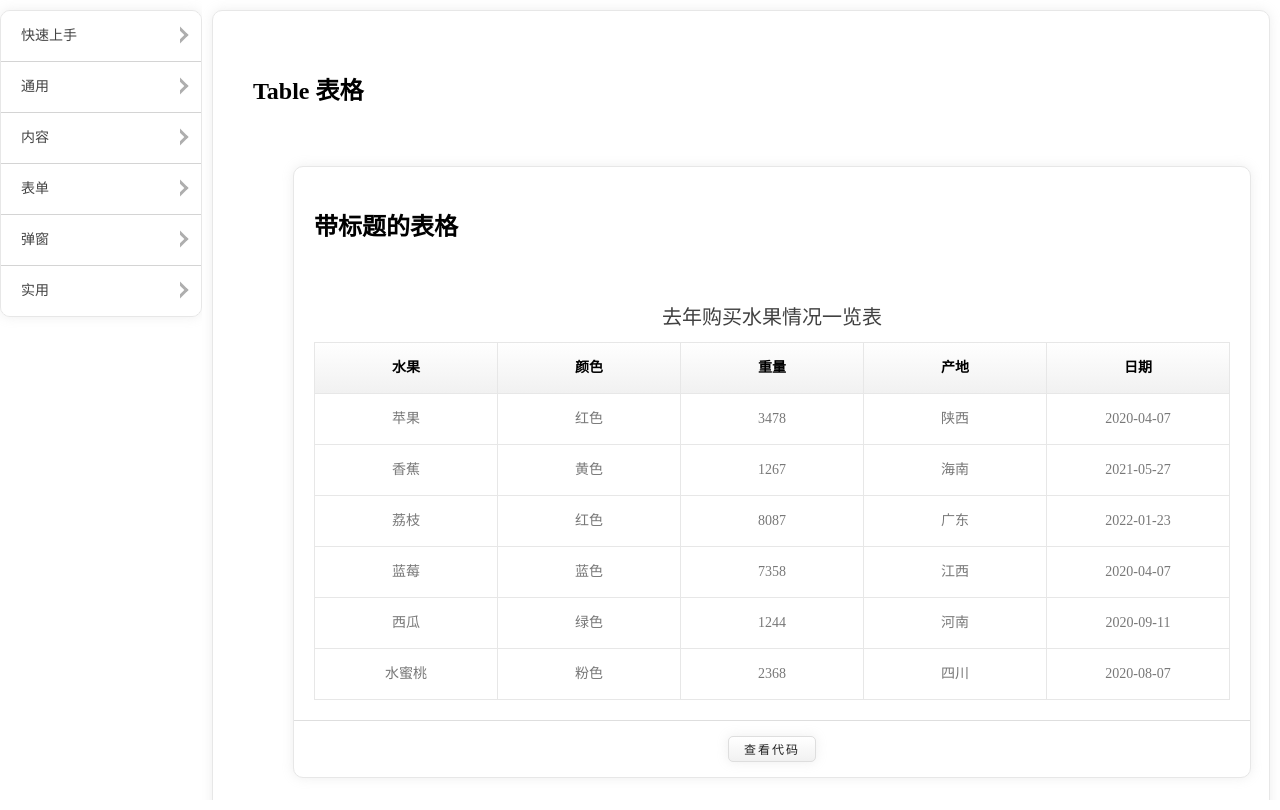
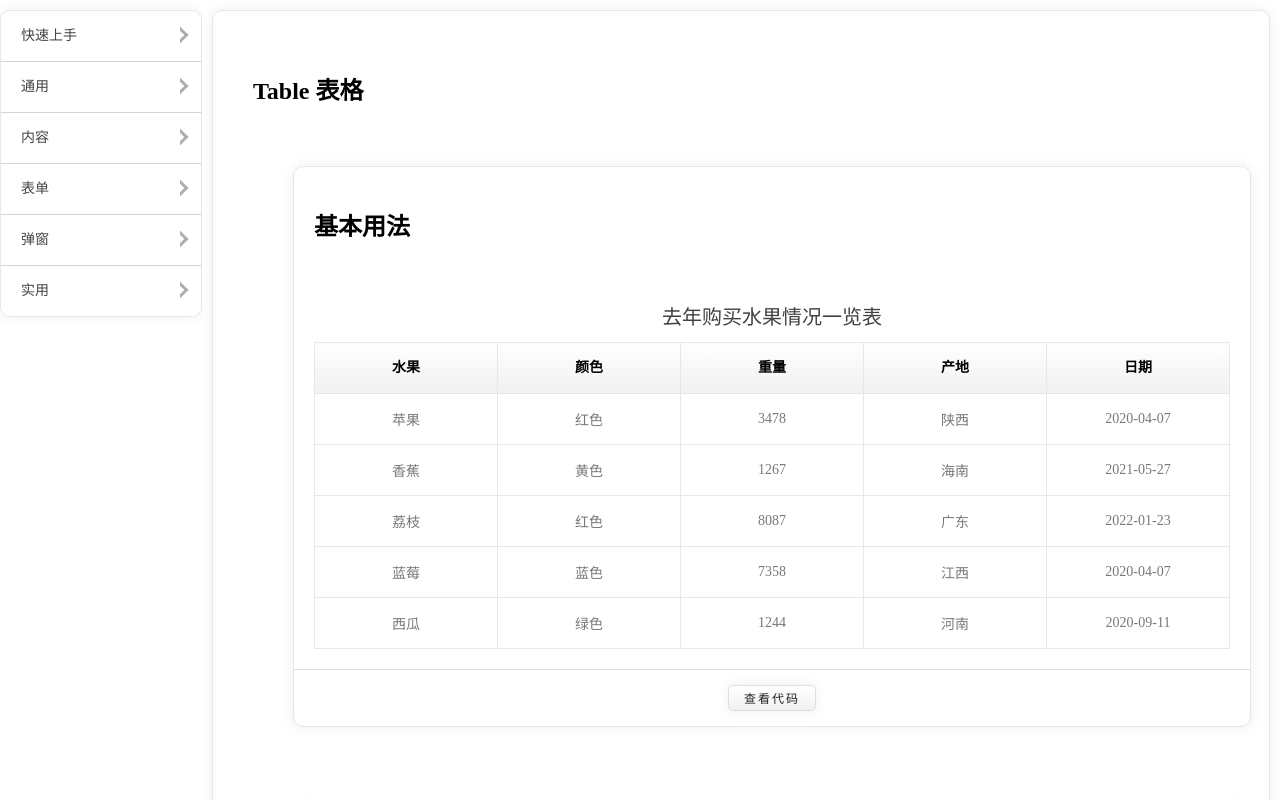
Before and after one commit to undefine4080/Wood-UI-React, a React (Vite) app: page /table in a window 1280 px wide. Built offline with nearby package versions, Linux system fonts and the light colour scheme.

Commit message:
feat: auto height of table-row

```diff
--- a/src/components/Table/Table.tsx
+++ b/src/components/Table/Table.tsx
@@ -38,8 +38,8 @@ function Table(props: propsTable) {
     );
 
     // header cells of the table
-    const headerCells = TableColumnChildren.map((item: any) => {
-        const { index, label, width } = item.props;
+    const headerCells = TableColumnChildren.map((item: any, index: number) => {
+        const { prop, label, width } = item.props;
         const style = {
             width: `${width}px`,
             textAlign: item.props.align ?? align,
--- a/src/components/Table/TableColumn.tsx
+++ b/src/components/Table/TableColumn.tsx
@@ -2,21 +2,21 @@ import React, { MouseEvent } from 'react';
 import { cellData, propsTableColumn } from './type';
 
 function TableColumn(props: propsTableColumn) {
-    const { index, key, rowData, template, align, onCellClick } = props;
+    const { prop, key, rowData, template, align, onCellClick } = props;
 
     const cellNode = () => {
         let result;
-        if (rowData && index) {
+        if (rowData && prop) {
             if (template) {
-                result = React.cloneElement(template, { data: rowData[index] });
+                result = React.cloneElement(template, { data: rowData[prop] });
             } else {
-                result = rowData[index];
+                result = rowData[prop];
             }
         }
         return result;
     };
 
-    const cellData: cellData = rowData ? rowData[index] : null;
+    const cellData: cellData = rowData ? rowData[prop] : null;
 
     const handleCellClick = (event: MouseEvent<HTMLTableCellElement>) => {
         event.stopPropagation();
--- a/src/components/Table/table.less
+++ b/src/components/Table/table.less
@@ -30,7 +30,7 @@
     }
 
     &__header {
-        height: 30px;
+        // height: 30px;
         text-align: center;
         line-height: 30px;
         .wdu-bg-plain();
@@ -59,21 +59,14 @@
     }
 
     &__cell {
-        padding: 10px 20px;
-        height: 30px;
-        line-height: 30px;
+        padding: 15px 20px;
+        word-break: break-all;
+        white-space: break-spaces;
         text-align: center;
         box-sizing: border-box;
         border: @borderStyle;
-        overflow: hidden;
-        white-space: nowrap;
-        text-overflow: ellipsis;
 
         .wdu-table__gridLine();
-
-        // &:first-child {
-        //     padding: 10px;
-        // }
 
         &-index {
             width: 80px;
--- a/src/components/Table/type.ts
+++ b/src/components/Table/type.ts
@@ -38,7 +38,7 @@ interface innerPropsColumn {
 }
 
 interface propsTableColumn extends innerPropsColumn {
-    index: string; // the key of data item of table column
+    prop: string; // the key of data item of table column
     label?: string; // text of table column
     width?: string | number;
     height?: string | number;
--- a/src/introFragments/IntroTable.tsx
+++ b/src/introFragments/IntroTable.tsx
@@ -1,5 +1,5 @@
-import { IntroComponent } from "../base/components/IntroComponent";
-import { Table, TableColumn } from "../components/Table/Table";
+import { IntroComponent } from '../base/components/IntroComponent';
+import { Table, TableColumn } from '../components/Table/Table';
 
 const testData = [
     {
@@ -7,42 +7,39 @@ const testData = [
         color: '红色',
         weight: 3478,
         productArea: '陕西',
-        date: '2020-04-07'
+        date: '2020-04-07',
     },
     {
         fruit: '香蕉',
         color: '黄色',
         weight: 1267,
         productArea: '海南',
-        date: '2021-05-27'
-    }, {
+        date: '2021-05-27',
+    },
+    {
         fruit: '荔枝',
         color: '红色',
         weight: 8087,
         productArea: '广东',
-        date: '2022-01-23'
-    }, {
+        date: '2022-01-23',
+    },
+    {
         fruit: '蓝莓',
         color: '蓝色',
         weight: 7358,
         productArea: '江西',
-        date: '2020-04-07'
-    }, {
+        date: '2020-04-07',
+    },
+    {
         fruit: '西瓜',
         color: '绿色',
         weight: 1244,
         productArea: '河南',
-        date: '2020-09-11'
-    }, {
-        fruit: '水蜜桃',
-        color: '粉色',
-        weight: 2368,
-        productArea: '四川',
-        date: '2020-08-07'
+        date: '2020-09-11',
     },
 ];
 
-const testData2 = [
+const testDataLong = [
     {
         name: 'VG^&*H',
         info: 'hksajdhfiasfihhaujsdkhjfaiewufhuayhkwjksdfuaywheksdhfyawukhfyeuuhuayerukwehfbvhb',
@@ -55,7 +52,7 @@ const testData2 = [
         park: 'sadfai',
         book: '7843r',
         chess: 'iwe6429',
-        ime: 'dsywof583'
+        ime: 'dsywof583',
     },
     {
         name: 'VG^&*H',
@@ -69,7 +66,7 @@ const testData2 = [
         park: 'sadfai',
         book: '7843r',
         chess: 'iwe6429',
-        ime: 'dsywof583'
+        ime: 'dsywof583',
     },
     {
         name: 'VG^&*H',
@@ -83,7 +80,7 @@ const testData2 = [
         park: 'sadfai',
         book: '7843r',
         chess: 'iwe6429',
-        ime: 'dsywof583'
+        ime: 'dsywof583',
     },
     {
         name: 'VG^&*H',
@@ -97,7 +94,7 @@ const testData2 = [
         park: 'sadfai',
         book: '7843r',
         chess: 'iwe6429',
-        ime: 'dsywof583'
+        ime: 'dsywof583',
     },
     {
         name: 'VG^&*H',
@@ -111,7 +108,7 @@ const testData2 = [
         park: 'sadfai',
         book: '7843r',
         chess: 'iwe6429',
-        ime: 'dsywof583'
+        ime: 'dsywof583',
     },
     {
         name: 'VG^&*H',
@@ -125,7 +122,7 @@ const testData2 = [
         park: 'sadfai',
         book: '7843r',
         chess: 'iwe6429',
-        ime: 'dsywof583'
+        ime: 'dsywof583',
     },
     {
         name: 'VG^&*H',
@@ -139,7 +136,7 @@ const testData2 = [
         park: 'sadfai',
         book: '7843r',
         chess: 'iwe6429',
-        ime: 'dsywof583'
+        ime: 'dsywof583',
     },
     {
         name: 'VG^&*H',
@@ -153,7 +150,7 @@ const testData2 = [
         park: 'sadfai',
         book: '7843r',
         chess: 'iwe6429',
-        ime: 'dsywof583'
+        ime: 'dsywof583',
     },
     {
         name: 'VG^&*H',
@@ -167,8 +164,9 @@ const testData2 = [
         park: 'sadfai',
         book: '7843r',
         chess: 'iwe6429',
-        ime: 'dsywof583'
-    }, {
+        ime: 'dsywof583',
+    },
+    {
         name: 'VG^&*H',
         info: 'hksajdhfiasfihhaujsdkhjfaiewufhuayhkwjksdfuaywheksdhfyawukhfyeuuhuayerukwehfbvhb',
         long: 623747,
@@ -180,8 +178,9 @@ const testData2 = [
         park: 'sadfai',
         book: '7843r',
         chess: 'iwe6429',
-        ime: 'dsywof583'
-    }, {
+        ime: 'dsywof583',
+    },
+    {
         name: 'VG^&*H',
         info: 'hksajdhfiasfihhaujsdkhjfaiewufhuayhkwjksdfuaywheksdhfyawukhfyeuuhuayerukwehfbvhb',
         long: 623747,
@@ -193,8 +192,9 @@ const testData2 = [
         park: 'sadfai',
         book: '7843r',
         chess: 'iwe6429',
-        ime: 'dsywof583'
-    }, {
+        ime: 'dsywof583',
+    },
+    {
         name: 'VG^&*H',
         info: 'hksajdhfiasfihhaujsdkhjfaiewufhuayhkwjksdfuaywheksdhfyawukhfyeuuhuayerukwehfbvhb',
         long: 623747,
@@ -206,8 +206,9 @@ const testData2 = [
         park: 'sadfai',
         book: '7843r',
         chess: 'iwe6429',
-        ime: 'dsywof583'
-    }, {
+        ime: 'dsywof583',
+    },
+    {
         name: 'VG^&*H',
         info: 'hksajdhfiasfihhaujsdkhjfaiewufhuayhkwjksdfuaywheksdhfyawukhfyeuuhuayerukwehfbvhb',
         long: 623747,
@@ -219,12 +220,16 @@ const testData2 = [
         park: 'sadfai',
         book: '7843r',
         chess: 'iwe6429',
-        ime: 'dsywof583'
-    }
+        ime: 'dsywof583',
+    },
 ];
 
 const MyCell = (props: any) => {
-    return <span style={{ backgroundColor: '#89982e', color: 'black' }}>{props.data} /吨</span>;
+    return (
+        <span style={{ backgroundColor: '#89982e', color: 'black' }}>
+            {props.data} /吨
+        </span>
+    );
 };
 
 export default function () {
@@ -233,136 +238,262 @@ export default function () {
         position: 'table',
         components: [
             {
-                title: '带标题的表格',
+                title: '基本用法',
                 info: '',
                 component: (
-                    <Table data={testData}
-                        title="去年购买水果情况一览表">
-                        <TableColumn index="fruit" label="水果" />
-                        <TableColumn index="color" label="颜色" />
-                        <TableColumn index="weight" label="重量" />
-                        <TableColumn index="productArea" label="产地" />
-                        <TableColumn index="date" label="日期" />
+                    <Table data={testData} title='去年购买水果情况一览表'>
+                        <TableColumn prop='fruit' label='水果' />
+                        <TableColumn prop='color' label='颜色' />
+                        <TableColumn prop='weight' label='重量' />
+                        <TableColumn prop='productArea' label='产地' />
+                        <TableColumn prop='date' label='日期' />
                     </Table>
                 ),
                 code: `
+import {Table, TableColumn} from 'wood-ui-react';
+
+const testData = [
+    {
+        fruit: '苹果',
+        color: '红色',
+        weight: 3478,
+        productArea: '陕西',
+        date: '2020-04-07',
+    },
+    {
+        fruit: '香蕉',
+        color: '黄色',
+        weight: 1267,
+        productArea: '海南',
+        date: '2021-05-27',
+    },
+    {
+        fruit: '荔枝',
+        color: '红色',
+        weight: 8087,
+        productArea: '广东',
+        date: '2022-01-23',
+    },
+    {
+        fruit: '蓝莓',
+        color: '蓝色',
+        weight: 7358,
+        productArea: '江西',
+        date: '2020-04-07',
+    },
+    {
+        fruit: '西瓜',
+        color: '绿色',
+        weight: 1244,
+        productArea: '河南',
+        date: '2020-09-11',
+    },
+];
+
 <Table data={ testData }
     title="去年购买水果情况一览表">
-    <TableColumn index="fruit" label="水果" />
-    <TableColumn index="color" label="颜色" />
-    <TableColumn index="weight" label="重量" />
-    <TableColumn index="productArea" label="产地" />
-    <TableColumn index="date" label="日期" />
-</Table>`
+    <TableColumn prop="fruit" label="水果" />
+    <TableColumn prop="color" label="颜色" />
+    <TableColumn prop="weight" label="重量" />
+    <TableColumn prop="productArea" label="产地" />
+    <TableColumn prop="date" label="日期" />
+</Table>`,
             },
             {
                 title: '自定义单元格',
                 info: '',
                 component: (
                     <Table data={testData}>
-                        <TableColumn index="fruit" label="水果" />
-                        <TableColumn index="color" label="颜色"
+                        <TableColumn prop='fruit' label='水果' />
+                        <TableColumn prop='color' label='颜色' />
+                        <TableColumn
+                            prop='weight'
+                            label='重量'
+                            template={<MyCell />}
                         />
-                        <TableColumn index="weight" label="重量" template={<MyCell />} />
                     </Table>
                 ),
                 code: `
 <Table data={ testData }>
-    <TableColumn index="fruit" label="水果" />
-    <TableColumn index="color" label="颜色" />
-    <TableColumn index="weight" label="重量" template={ <MyCell /> } />
-</Table>`
+    <TableColumn prop="fruit" label="水果" />
+    <TableColumn prop="color" label="颜色" />
+    <TableColumn prop="weight" label="重量" template={ <MyCell /> } />
+</Table>`,
             },
             {
                 title: '自定义表格的最大高度',
                 info: '',
                 component: (
                     <Table data={testData} maxHeight={200}>
-                        <TableColumn index="fruit" label="水果" />
-                        <TableColumn index="color" label="颜色"
-                        />
-                        <TableColumn index="weight" label="重量" />
+                        <TableColumn prop='fruit' label='水果' />
+                        <TableColumn prop='color' label='颜色' />
+                        <TableColumn prop='weight' label='重量' />
                     </Table>
                 ),
                 code: `
 <Table data={ testData } maxHeight={ 200 }>
-    <TableColumn index="fruit" label="水果" />
-    <TableColumn index="color" label="颜色" />
-    <TableColumn index="weight" label="重量" />
+    <TableColumn prop="fruit" label="水果" />
+    <TableColumn prop="color" label="颜色" />
+    <TableColumn prop="weight" label="重量" />
 </Table>`,
             },
             {
                 title: '自定义列的宽度',
                 component: (
-                    <Table data={testData2}>
-                        <TableColumn index="name" label="name" width={80} />
-                        <TableColumn index="info" label="info" width={300} />
-                        <TableColumn index="long" label="long" width={80} />
-                        <TableColumn index="address" label="address" width={250} />
-                        <TableColumn index="person" label="person" width={80} />
-                        <TableColumn index="age" label="age" width={80} />
-                        <TableColumn index="level" label="level" width={80} />
-                        <TableColumn index="class" label="class" width={80} />
-                        <TableColumn index="park" label="park" width={80} />
-                        <TableColumn index="book" label="book" width={80} />
-                        <TableColumn index="chess" label="chess" width={100} />
-                        <TableColumn index="ime" label="ime" width={100} />
+                    <Table data={testDataLong}>
+                        <TableColumn prop='name' label='name' width={80} />
+                        <TableColumn prop='info' label='info' width={300} />
+                        <TableColumn prop='long' label='long' width={80} />
+                        <TableColumn
+                            prop='address'
+                            label='address'
+                            width={250}
+                        />
+                        <TableColumn prop='person' label='person' width={80} />
+                        <TableColumn prop='age' label='age' width={80} />
+                        <TableColumn prop='level' label='level' width={80} />
+                        <TableColumn prop='class' label='class' width={80} />
+                        <TableColumn prop='park' label='park' width={80} />
+                        <TableColumn prop='book' label='book' width={80} />
+                        <TableColumn prop='chess' label='chess' width={100} />
+                        <TableColumn prop='ime' label='ime' width={100} />
                     </Table>
                 ),
                 info: '',
                 code: `
 <Table data={ testData2 }>
-    <TableColumn index="name" label="name" width={ 80 } />
-    <TableColumn index="info" label="info" width={ 300 } />
-    <TableColumn index="long" label="long" width={ 80 } />
-    <TableColumn index="address" label="address" width={ 250 } />
-    <TableColumn index="person" label="person" width={ 80 } />
-    <TableColumn index="age" label="age" width={ 80 } />
-    <TableColumn index="level" label="level" width={ 80 } />
-    <TableColumn index="class" label="class" width={ 80 } />
-    <TableColumn index="park" label="park" width={ 80 } />
-    <TableColumn index="book" label="book" width={ 80 } />
-    <TableColumn index="chess" label="chess" width={ 100 } />
-    <TableColumn index="ime" label="ime" width={ 100 } />
-</Table>`
+    <TableColumn prop="name" label="name" width={ 80 } />
+    <TableColumn prop="info" label="info" width={ 300 } />
+    <TableColumn prop="long" label="long" width={ 80 } />
+    <TableColumn prop="address" label="address" width={ 250 } />
+    <TableColumn prop="person" label="person" width={ 80 } />
+    <TableColumn prop="age" label="age" width={ 80 } />
+    <TableColumn prop="level" label="level" width={ 80 } />
+    <TableColumn prop="class" label="class" width={ 80 } />
+    <TableColumn prop="park" label="park" width={ 80 } />
+    <TableColumn prop="book" label="book" width={ 80 } />
+    <TableColumn prop="chess" label="chess" width={ 100 } />
+    <TableColumn prop="ime" label="ime" width={ 100 } />
+</Table>`,
             },
             {
                 title: '文字对齐',
                 component: (
-                    <Table data={testData} >
-                        <TableColumn index="fruit" label="水果" align="left" />
-                        <TableColumn index="color" label="颜色"
+                    <Table data={testData}>
+                        <TableColumn prop='fruit' label='水果' align='left' />
+                        <TableColumn prop='color' label='颜色' />
+                        <TableColumn
+                            prop='weight'
+                            label='重量'
+                            align='right'
                         />
-                        <TableColumn index="weight" label="重量" align="right" />
                     </Table>
                 ),
                 info: '自定义表格列的文字水平对齐方向',
                 code: `
 <Table data={ testData } >
-    <TableColumn index="fruit" label="水果" align="left" />
-    <TableColumn index="color" label="颜色" />
-    <TableColumn index="weight" label="重量" align="right" />
-</Table>`
+    <TableColumn prop="fruit" label="水果" align="left" />
+    <TableColumn prop="color" label="颜色" />
+    <TableColumn prop="weight" label="重量" align="right" />
+</Table>`,
             },
             {
                 title: '行序号',
                 component: (
                     <Table data={testData} showNum>
-                        <TableColumn index="fruit" label="水果" />
-                        <TableColumn index="color" label="颜色" />
-                        <TableColumn index="weight" label="重量" />
+                        <TableColumn prop='fruit' label='水果' />
+                        <TableColumn prop='color' label='颜色' />
+                        <TableColumn prop='weight' label='重量' />
                     </Table>
                 ),
                 info: '显示列的序号',
                 code: `
 <Table data={ testData } countable>
-    <TableColumn index="fruit" label="水果" />
-    <TableColumn index="color" label="颜色" />
-    <TableColumn index="weight" label="重量" />
-</Table>`
+    <TableColumn prop="fruit" label="水果" />
+    <TableColumn prop="color" label="颜色" />
+    <TableColumn prop="weight" label="重量" />
+</Table>`,
+            },
+            {
+                title: '',
+                component: (
+                    <Table data={testData} showNum>
+                        <TableColumn prop='fruit' label='水果' />
+                        <TableColumn prop='color' label='颜色' />
+                        <TableColumn prop='weight' label='重量' />
+                    </Table>
+                ),
+                info: '',
+                code: `
+                `,
+            },
+        ],
+        api: [
+            {
+                title: 'Table 属性',
+                api: [
+                    {
+                        attribute: 'data',
+                        description: '',
+                        value: '',
+                        default: '',
+                    },
+                    {
+                        attribute: 'title',
+                        description: '',
+                        value: '',
+                        default: '',
+                    },
+                    {
+                        attribute: 'maxHeight',
+                        description: '',
+                        value: '',
+                        default: '',
+                    },
+                    {
+                        attribute: 'align',
+                        description: '',
+                        value: '',
+                        default: '',
+                    },
+                    {
+                        attribute: 'showNum',
+                        description: '',
+                        value: '',
+                        default: '',
+                    },
+                ],
+            },
+            {
+                title: 'Table 事件',
+                api: [
+                    {
+                        attribute: 'onRowClick',
+                        description: '',
+                        value: '',
+                        default: '',
+                    },
+                    {
+                        attribute: 'onCellClick',
+                        description: '',
+                        value: '',
+                        default: '',
+                    },
+                ],
+            },
+            {
+                title: 'TableColumn 属性',
+                api: [
+                    {
+                        attribute: 'prop',
+                        description: '',
+                        value: '',
+                        default: '',
+                    },
+                ],
             },
         ],
     };
 
     return <IntroComponent {...props} />;
-};
+}
```
Also changed, not shown: src/base/components/IntroComponent.tsx (+33 -26 lines).
